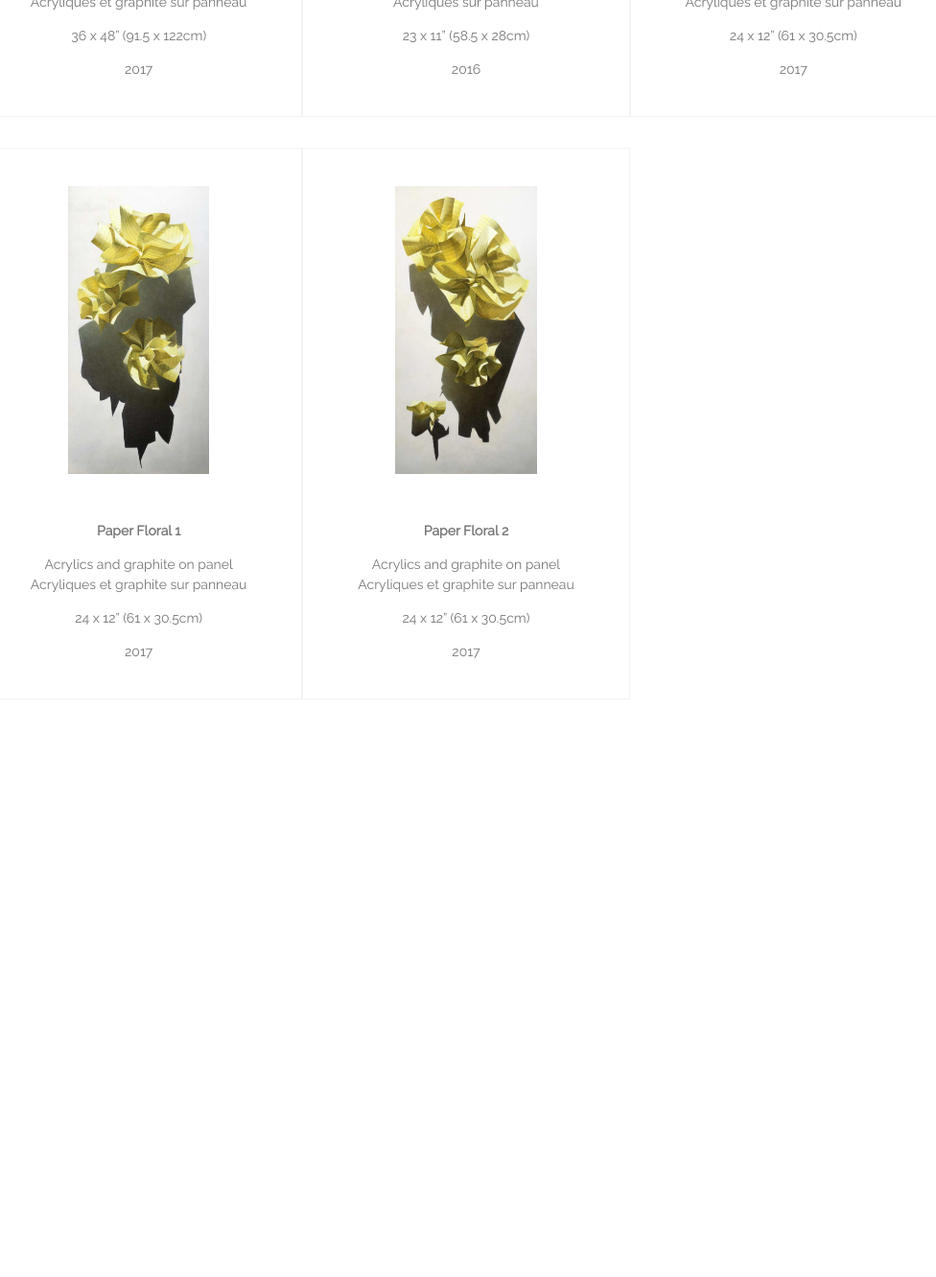
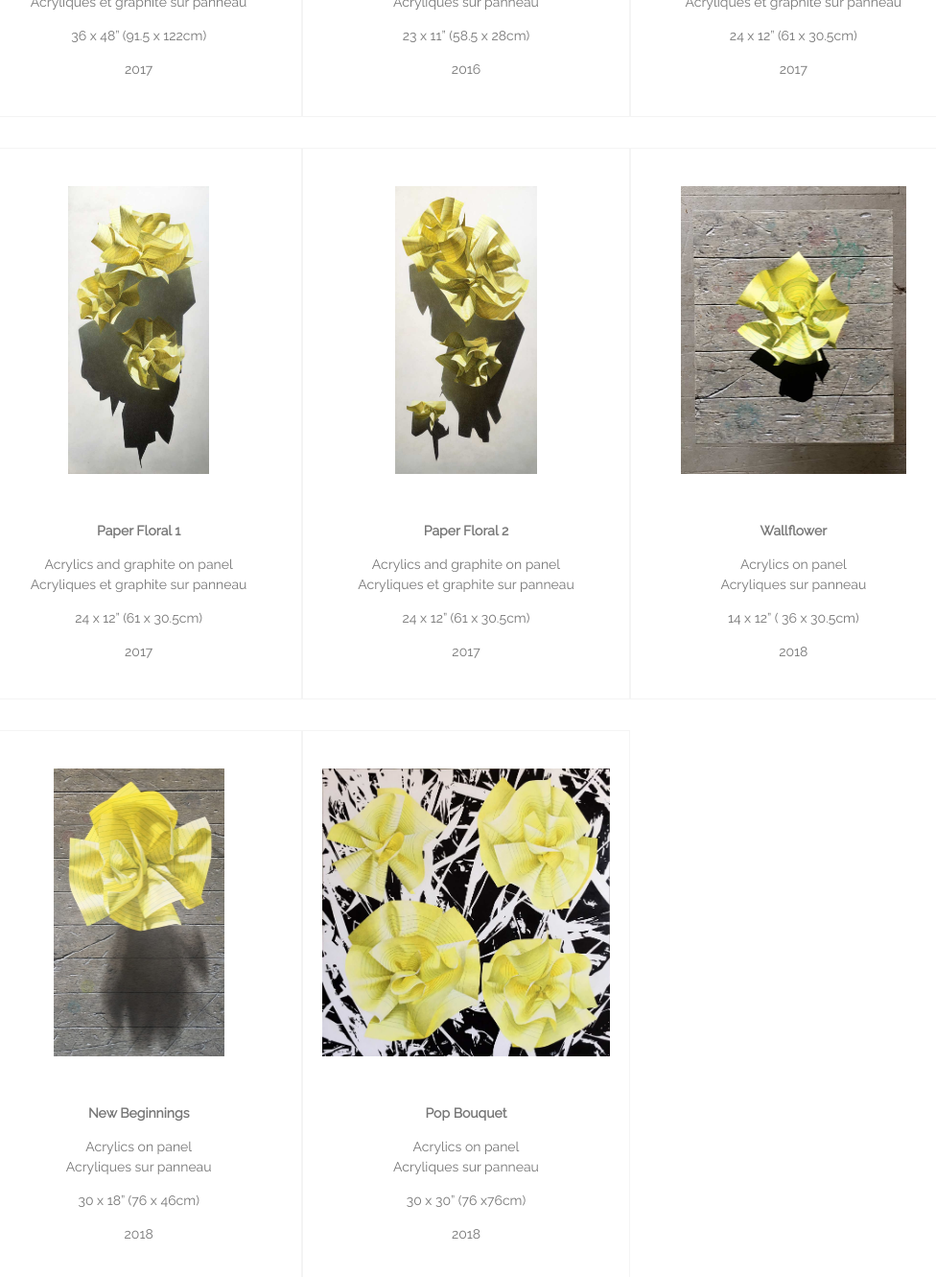
Before and after one commit to ouarez/vicwon, a Jekyll site: the page built from _projects/florals.md, in a window 1280 px wide and 1400 px high, scrolled down 1200 px. Shown: the top 1331 px of the window at 96% size, without its empty margins (282-1258 px from the left). Built offline with Jekyll 4.4.1, drawn with Linux system fonts in a browser that asks for light colours; nearby versions of some CDN libraries; a script that is not in the unit is left out; before the commit the page ends 1993 px from its top, so only the background shows below that.

Commit message:
Update from Forestry.io - Updated florals.md

```diff
--- a/_projects/florals.md
+++ b/_projects/florals.md
@@ -36,5 +36,14 @@ works:
   image: "/assets/paper-floral-2.jpg"
   description: "Acrylics and graphite on panel  \nAcryliques et graphite sur panneau\n\n24
     x 12” (61 x 30.5cm)\n\n2017"
+- name: Wallflower
+  image: "/assets/wallflower.jpg"
+  description: "Acrylics on panel  \nAcryliques sur panneau\n\n14 x 12” ( 36 x 30.5cm)\n\n2018"
+- name: New Beginnings
+  image: "/assets/new-beginnings.jpg"
+  description: "Acrylics on panel  \nAcryliques sur panneau\n\n30 x 18” (76 x 46cm)\n\n2018"
+- name: Pop Bouquet
+  image: "/assets/pop-bouquet.jpg"
+  description: "Acrylics on panel  \nAcryliques sur panneau\n\n30 x 30” (76 x76cm)\n\n2018"
 
 ---
```
